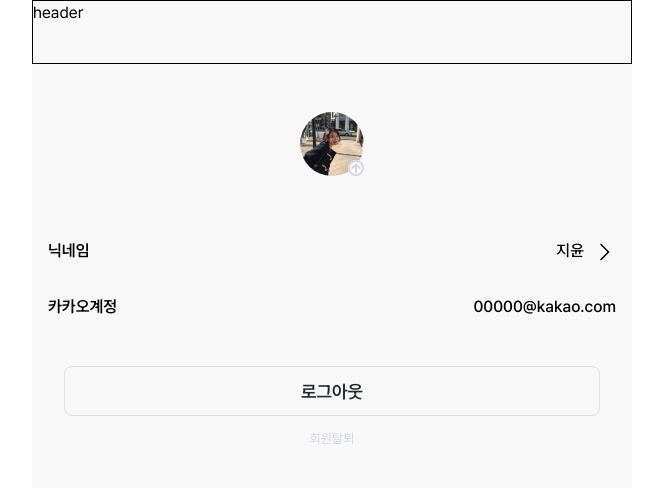
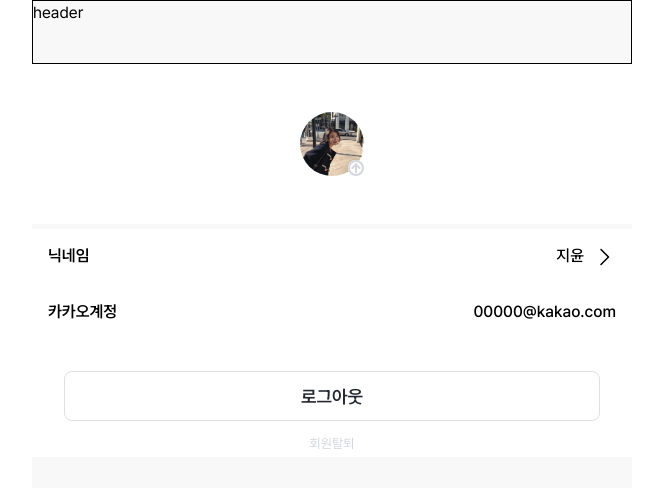
Before and after one commit to FC-DEV3-Final-Project/zoop-frontend, a Next.js app: page /mypage/1/user-info in a window 1280 px wide. Shown: the top 488 px of the page, without its empty margins (308-971 px from the left). Built offline with nearby package versions, Linux system fonts and the light colour scheme.

Commit message:
design: 배경색

```diff
--- a/src/app/mypage/[id]/user-info/page.tsx
+++ b/src/app/mypage/[id]/user-info/page.tsx
@@ -24,9 +24,9 @@ const UserInfoPage = () => {
 
   return (
     <>
-      <div className="relative">
+      <div className="relative flex flex-col gap-[5px]">
         {/* 상단 프로필 이미지 영역 */}
-        <div className="flex h-40 items-center justify-center self-stretch px-5 py-3.5">
+        <div className="flex h-40 items-center justify-center self-stretch bg-white px-5 py-3.5">
           <button
             onClick={handleEditProfileImage}
             className="relative h-16 w-16 rounded-full bg-gray-100"
@@ -45,7 +45,7 @@ const UserInfoPage = () => {
           </button>
         </div>
         {/* 하단 영역 */}
-        <div className="flex flex-col gap-8">
+        <div className="flex flex-col gap-8 bg-white">
           {/* 정보 영역 */}
           <div className="flex flex-col">
             <div className="flex justify-between p-4">
```
